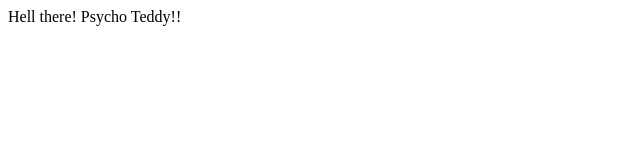
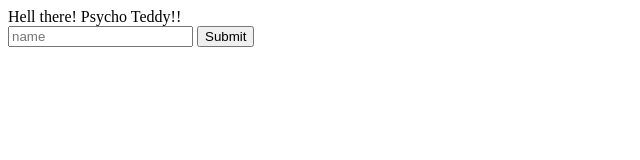
Before and after one commit to JeffPerk/mistake-repo, a plain HTML site: page index.html in a window 1280 px wide. Shown: the whole page, without its empty margins (0-640 px from the left). Drawn offline with Linux system fonts and the light colour scheme.

Commit message:
added stuff

```diff
--- a/index.html
+++ b/index.html
@@ -8,5 +8,11 @@
     <div>
       Hell there! Psycho Teddy!!
     </div>
+    <section class="test-section">
+      <form>
+        <input type="text" placeholder="name">
+        <button type="submit">Submit</button>
+      </form>
+    </section>
   </body>
 </html>
```
